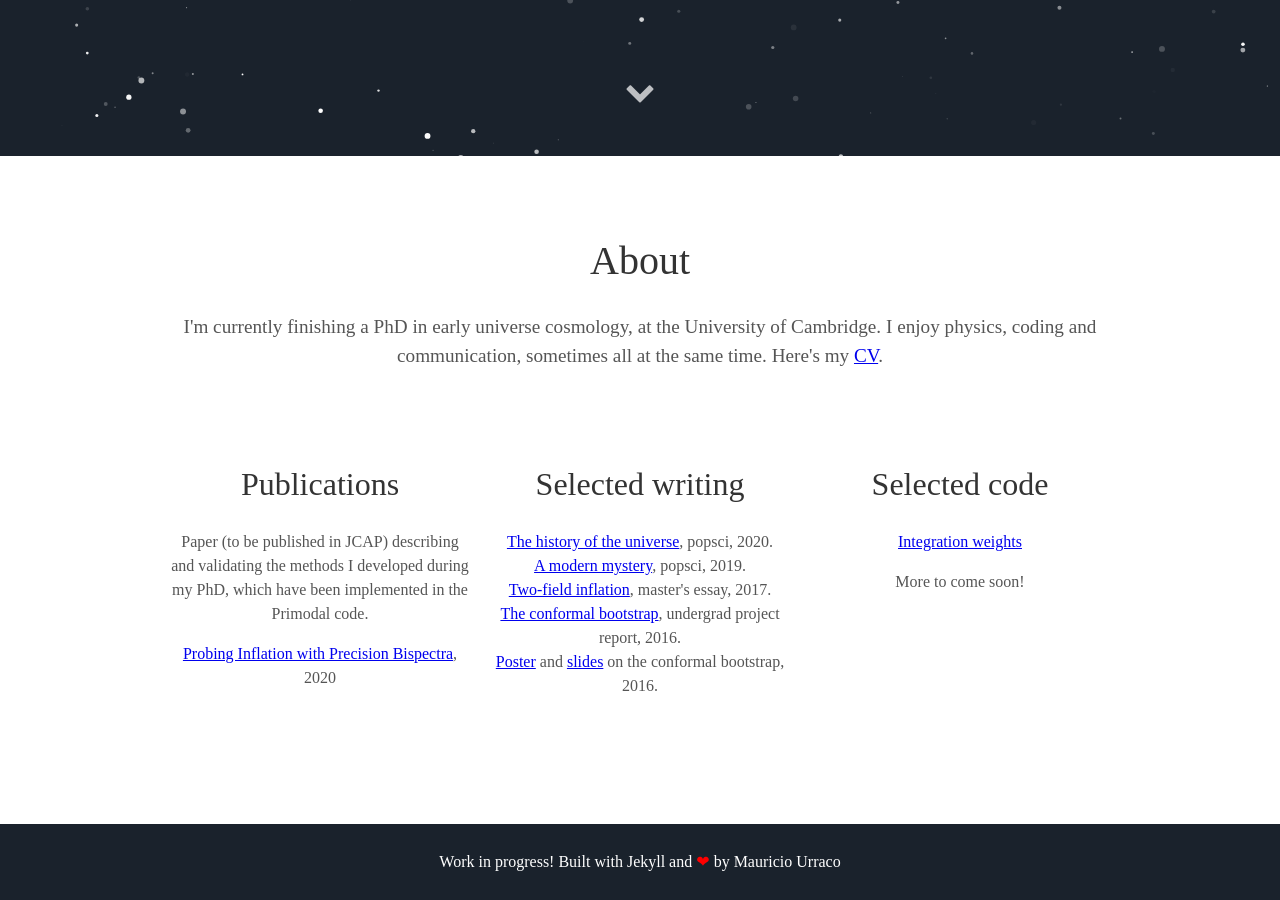
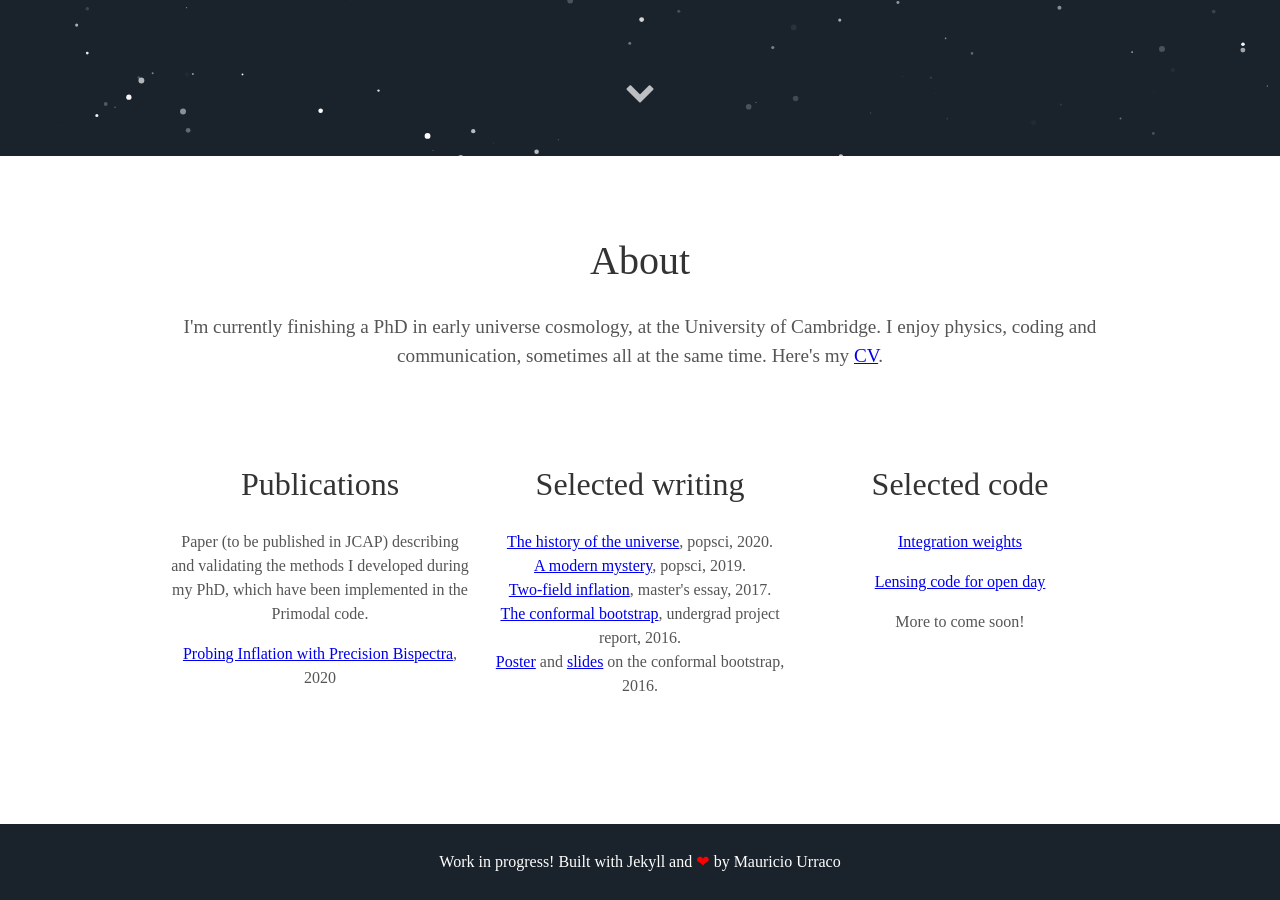
Before and after one commit to pc559/pc559.github.io, a Jekyll site: the page built from index.html, in a window 1280 px wide and 900 px high, scrolled down 744 px. Built offline with Jekyll 4.4.1, drawn with Linux system fonts in a browser that asks for light colours; some web fonts are replaced.

Commit message:
Link to lensing code

```diff
--- a/_includes/about.html
+++ b/_includes/about.html
@@ -26,6 +26,7 @@
   <div class="tech">
     <h2>Selected code</h2>
     <p><a href="https://github.com/pc559/arbitrary_points_integrator">Integration weights</a></p>
+    <p><a href="https://github.com/pc559/thin-lens">Lensing code for open day</a></p>
     <p>More to come soon!</p>
     <!--<p><a href="temp">Plotting route data (gpx)</a></p>
     <p><a href="temp">Dungeons and Dragons</a></p>-->
```
